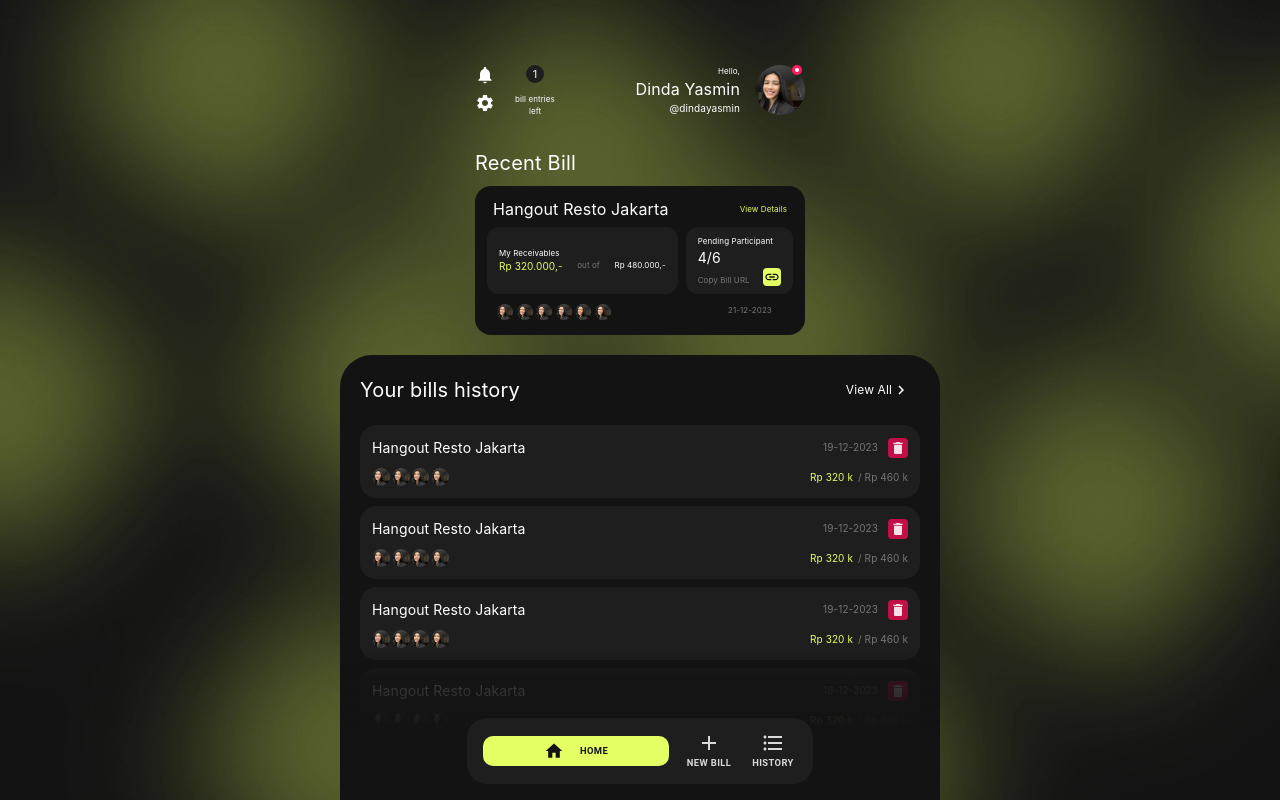
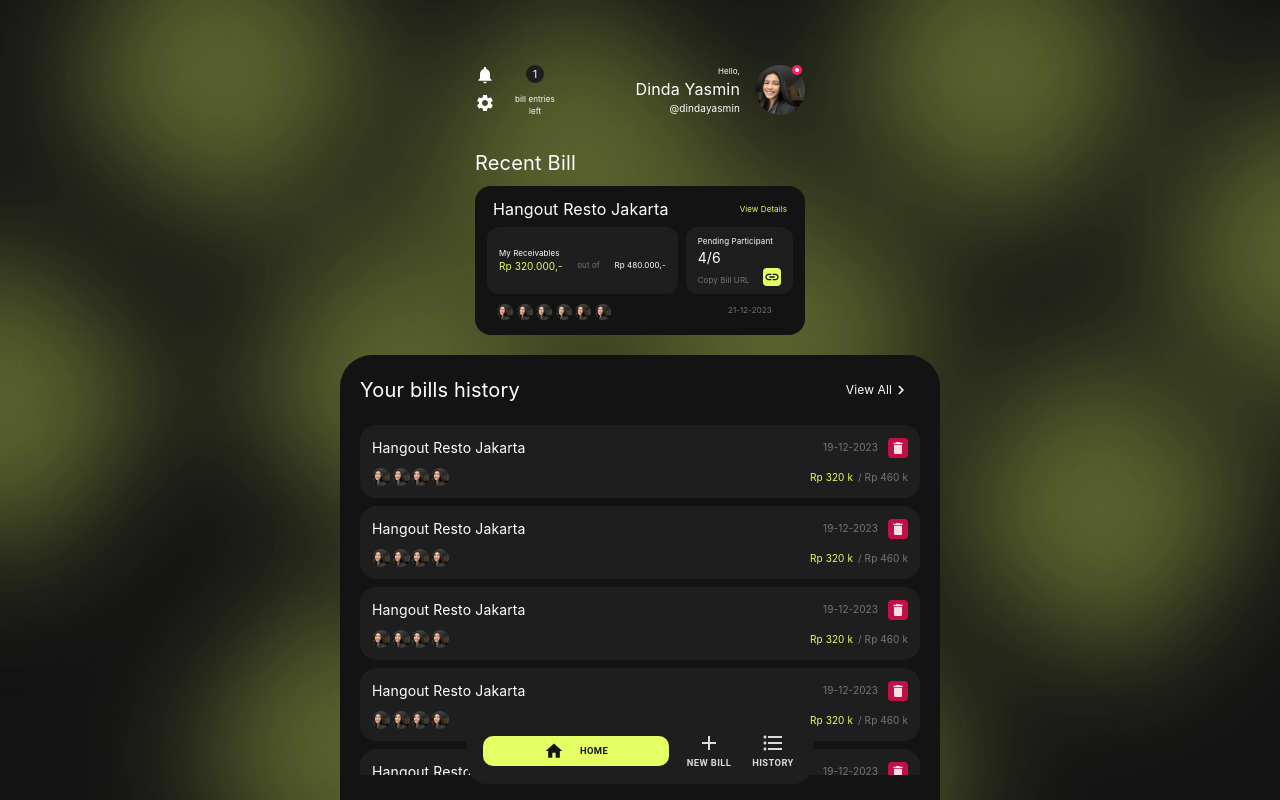
Before and after one commit to DutchPay-Bill/DutchPay-client, a React (Vite) app: page /dashboard in a window 1280 px wide. Built offline with nearby package versions, Linux system fonts and the light colour scheme; no server answers; a web font is replaced by a local one.

Commit message:
fix : shadowBox bill History

```diff
--- a/src/components/BillHistory/BillHistory.module.scss
+++ b/src/components/BillHistory/BillHistory.module.scss
@@ -4,17 +4,6 @@ $color3: #131313;
 $color4: #1E1E1E;
 $color5: #E4FF63;
 $color6: #c20f45;
-
-.shadow {
-  width: 100%;
-  max-width: 600px;
-  height: 150px;
-  position: fixed;
-  bottom: 0;
-  background: rgb(255, 255, 255);
-  background: linear-gradient(180deg, rgba(255, 255, 255, 0) 0%, rgba(19, 19, 19, 0.822) 20%, rgba(19, 19, 19, 0.993) 55%, rgba(19, 19, 19, 1) 100%);
-  z-index: 120;
-}
 
 .background {
   display: flex;
```
